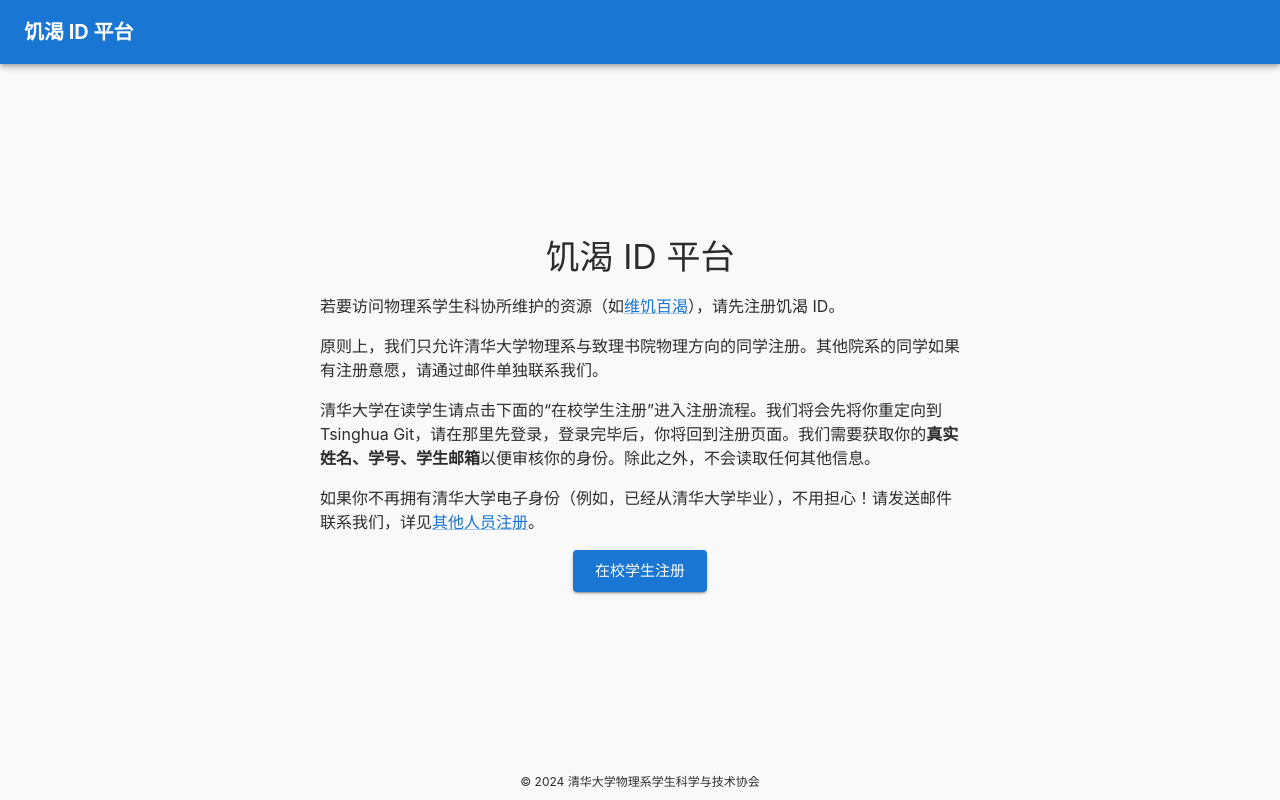
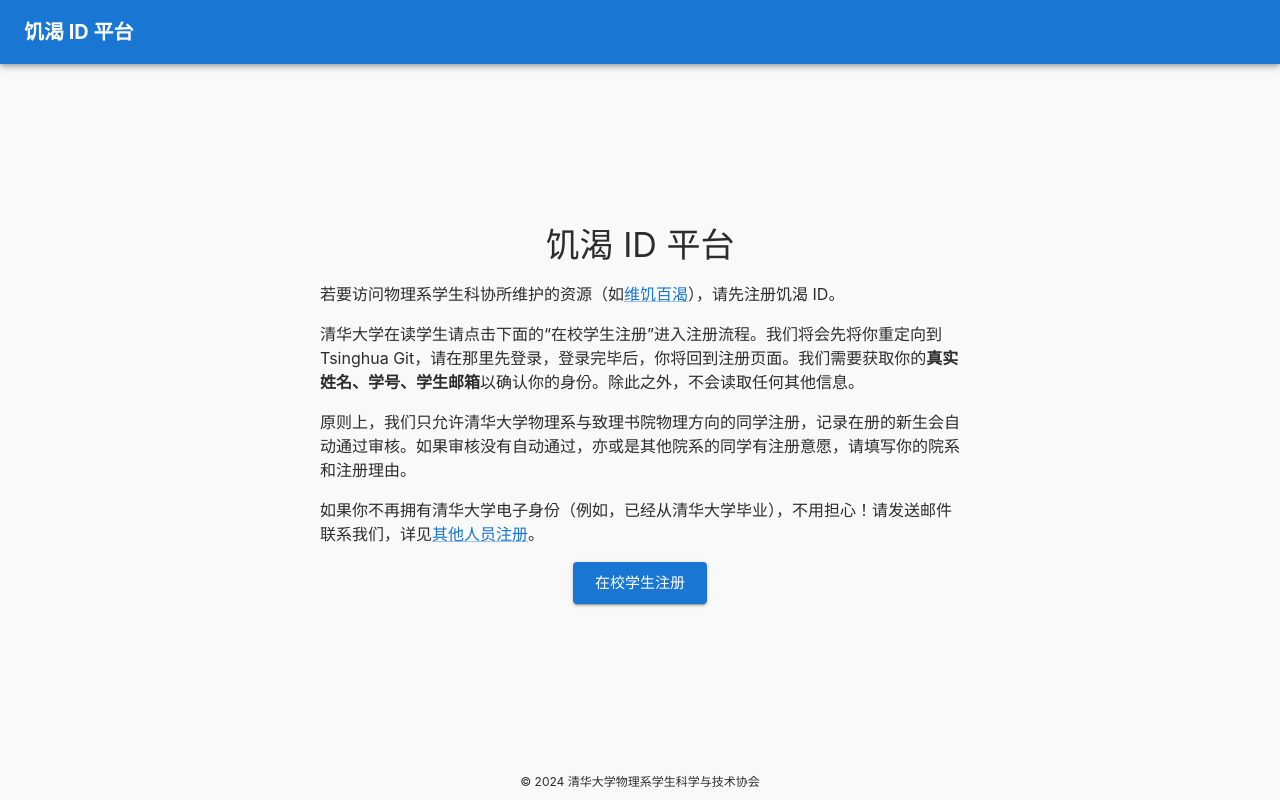
Before and after one commit to dpsast/jkid-platform, a React (Vite) app in the folder jkid-web/: page / in a window 1280 px wide. Built offline with nearby package versions, Linux system fonts and the light colour scheme.

Commit message:
fix(web): main page

```diff
--- a/jkid-web/src/App.tsx
+++ b/jkid-web/src/App.tsx
@@ -62,8 +62,8 @@
         <Typography variant={"h4"}>饥渴 ID 平台</Typography>
       </Box>
       <Typography>若要访问物理系学生科协所维护的资源（如<Link href={"https://wiki.jkparadise.space/"}>维饥百渴</Link>），请先注册饥渴 ID。</Typography>
-      <Typography>原则上，我们只允许清华大学物理系与致理书院物理方向的同学注册。其他院系的同学如果有注册意愿，请通过邮件单独联系我们。</Typography>
-      <Typography>清华大学在读学生请点击下面的“在校学生注册”进入注册流程。我们将会先将你重定向到 Tsinghua Git，请在那里先登录，登录完毕后，你将回到注册页面。我们需要获取你的<b>真实姓名、学号、学生邮箱</b>以便审核你的身份。除此之外，不会读取任何其他信息。</Typography>
+      <Typography>清华大学在读学生请点击下面的“在校学生注册”进入注册流程。我们将会先将你重定向到 Tsinghua Git，请在那里先登录，登录完毕后，你将回到注册页面。我们需要获取你的<b>真实姓名、学号、学生邮箱</b>以确认你的身份。除此之外，不会读取任何其他信息。</Typography>
+      <Typography>原则上，我们只允许清华大学物理系与致理书院物理方向的同学注册，记录在册的新生会自动通过审核。如果审核没有自动通过，亦或是其他院系的同学有注册意愿，请填写你的院系和注册理由。</Typography>
       <Typography>如果你不再拥有清华大学电子身份（例如，已经从清华大学毕业），不用担心！请发送邮件联系我们，详见<Link href={"/register-special"}>其他人员注册</Link>。</Typography>
       <Button size={"large"} variant={"contained"} sx={{ alignSelf: "center" }} href={
         new URL("/register/fire", import.meta.env.VITE_BACKEND_ADDRESS).toString()
```
